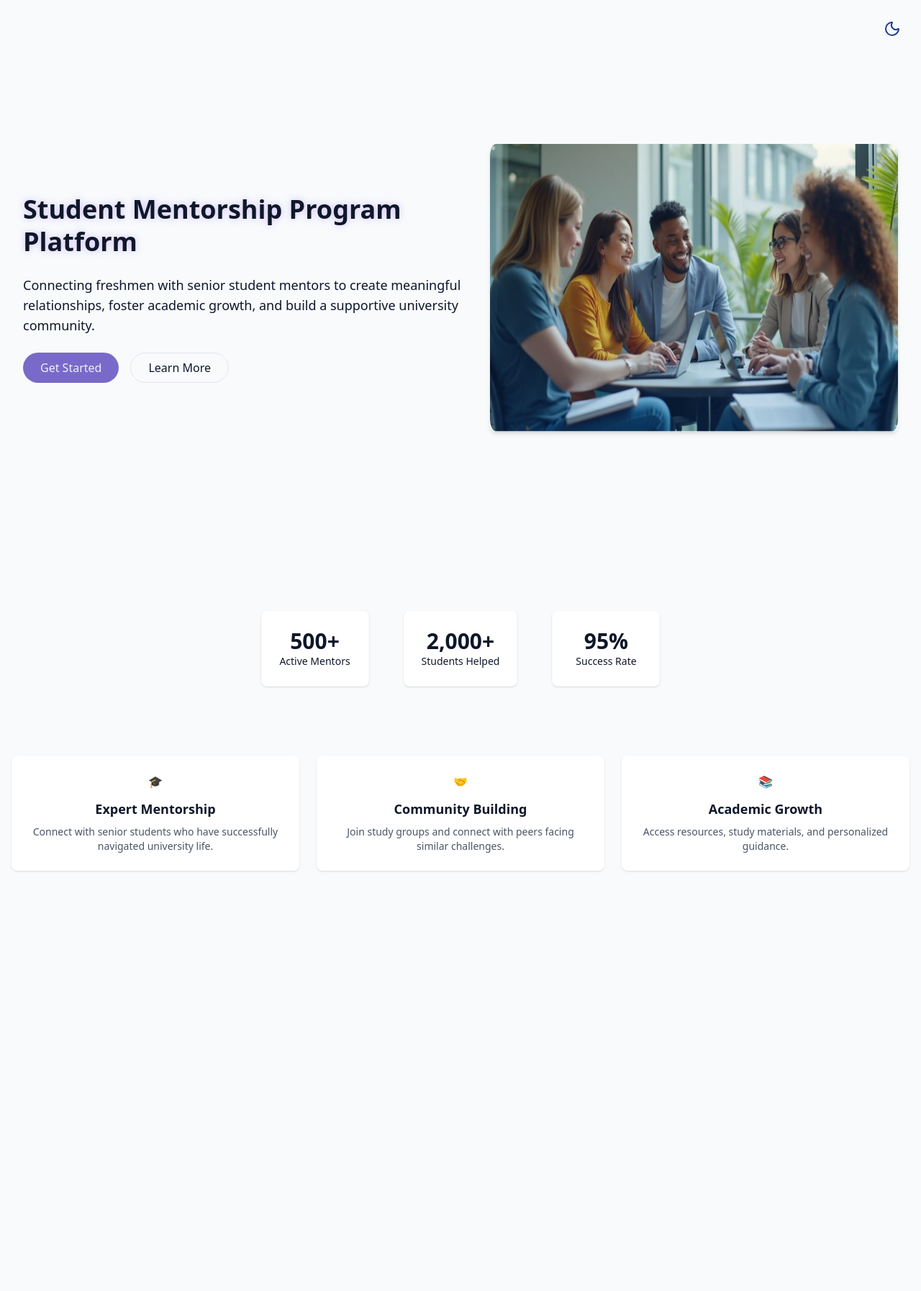
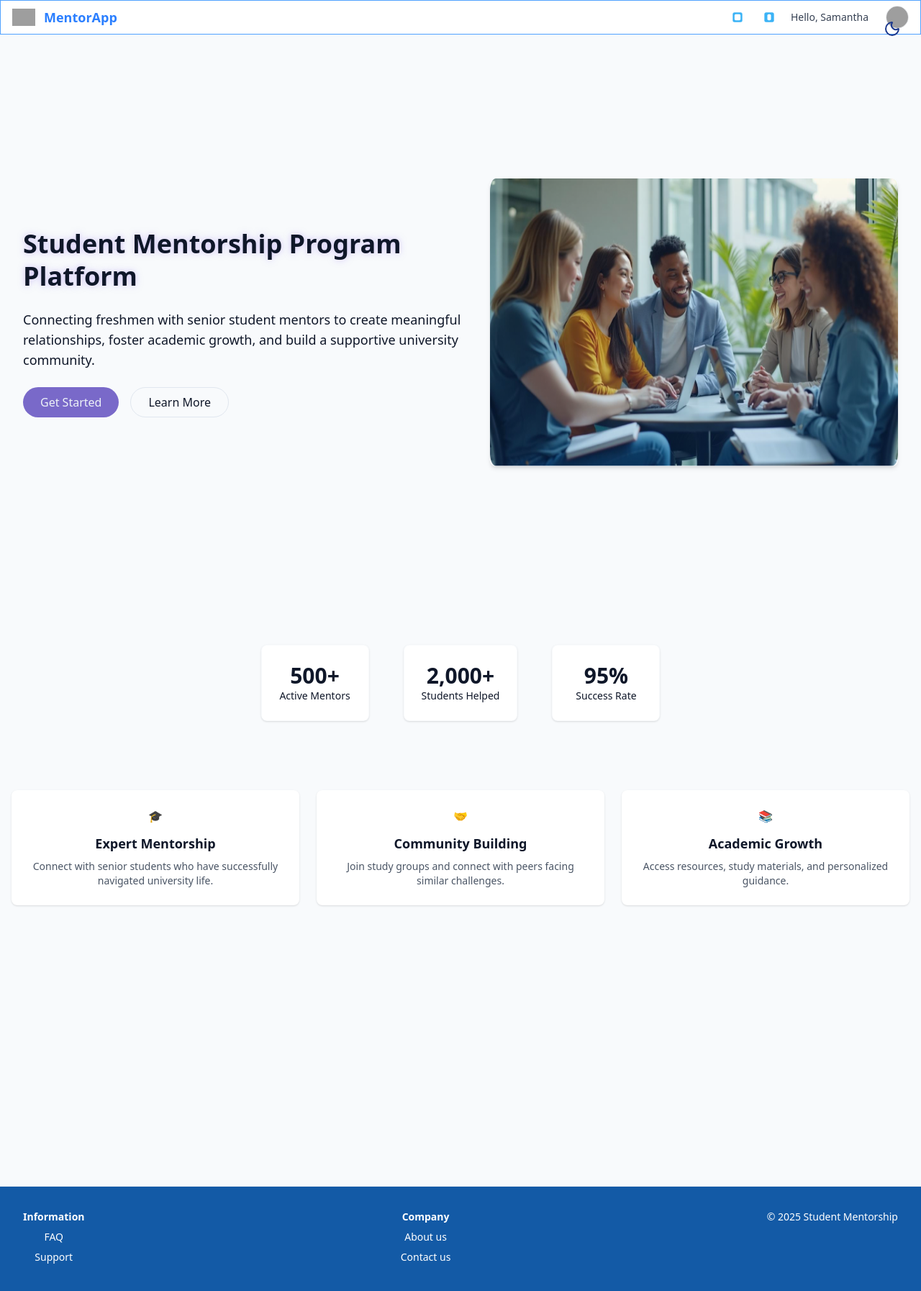
Before and after one commit to tewmih/student-mentorship-management, a React (Vite) app in the folder studentMentership/frontend/: page / in a window 1280 px wide. Shown: the top 1794 px of the page at 72% size. Before the commit the page ends 1600 px from the top, so only its background shows below. Built offline with nearby package versions, Linux system fonts and the light colour scheme; grey boxes are pictures that could not be loaded.

Commit message:
header and footer added

```diff
--- a/studentMentership/frontend/src/App.jsx
+++ b/studentMentership/frontend/src/App.jsx
@@ -4,10 +4,13 @@ import LoginPopup from "./components/LoginPopUp.jsx";
 import Mentee from "./pages/Mentee.jsx";
 import MentorPage from "./pages/MentorPage.jsx";
 import StudentUnion from "./pages/StudentUnion/StudentUnion.jsx";
+import Header from "./components/Header.tsx";
+import Footer from "./components/Footer.jsx";
 function App() {
   return (
     <>
       <BrowserRouter>
+      <Header />
         <Routes>
           <Route path="/" element={<Home />} />
           <Route path="/menteedashboard" element={<Mentee />} />
@@ -15,6 +18,7 @@ function App() {
           <Route path="/mentordashboard" element={<MentorPage />}  />
           <Route path="/studentunion" element={<StudentUnion />} />
         </Routes>
+        <Footer />
       </BrowserRouter>
     </>
   );
```
